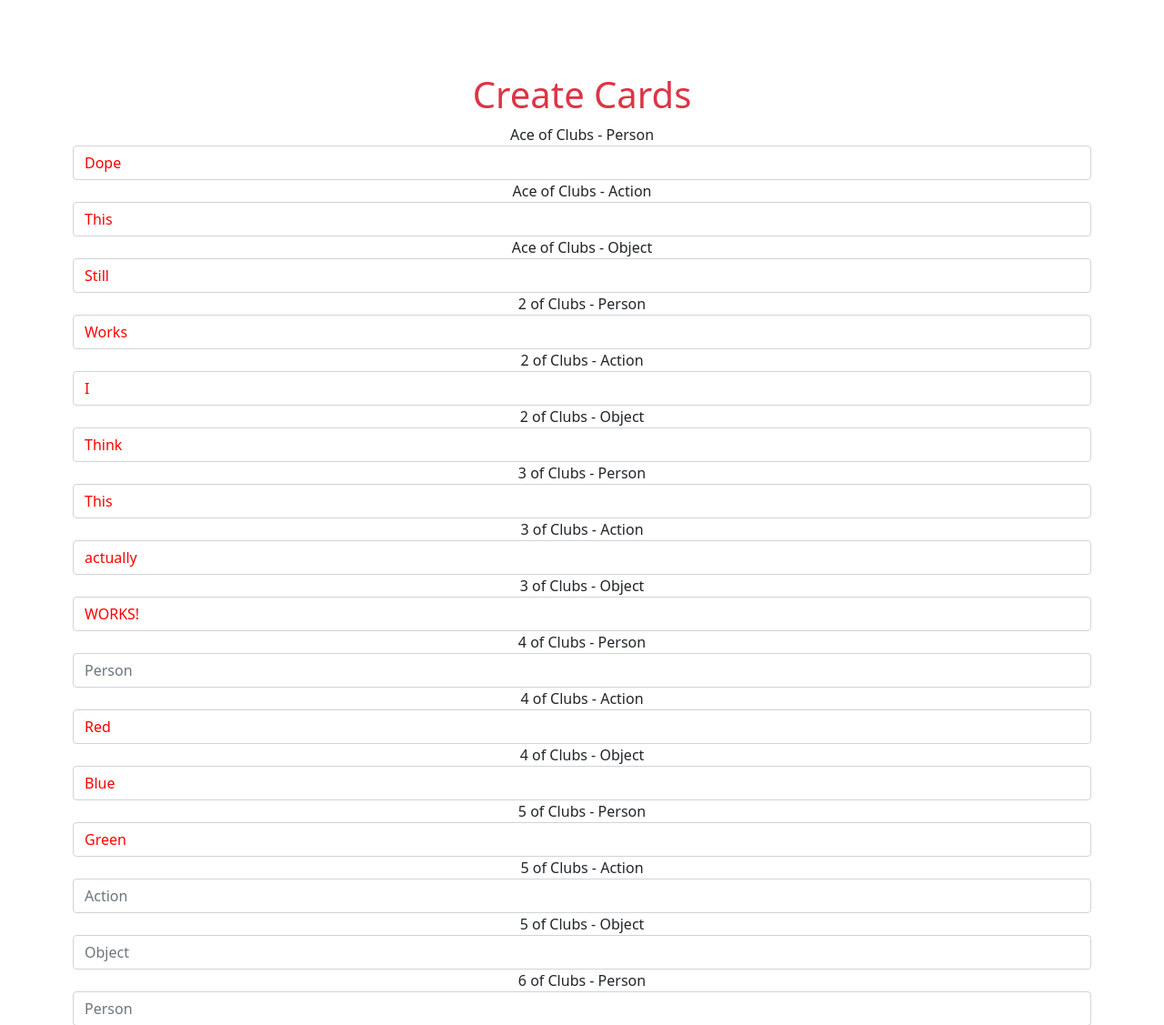
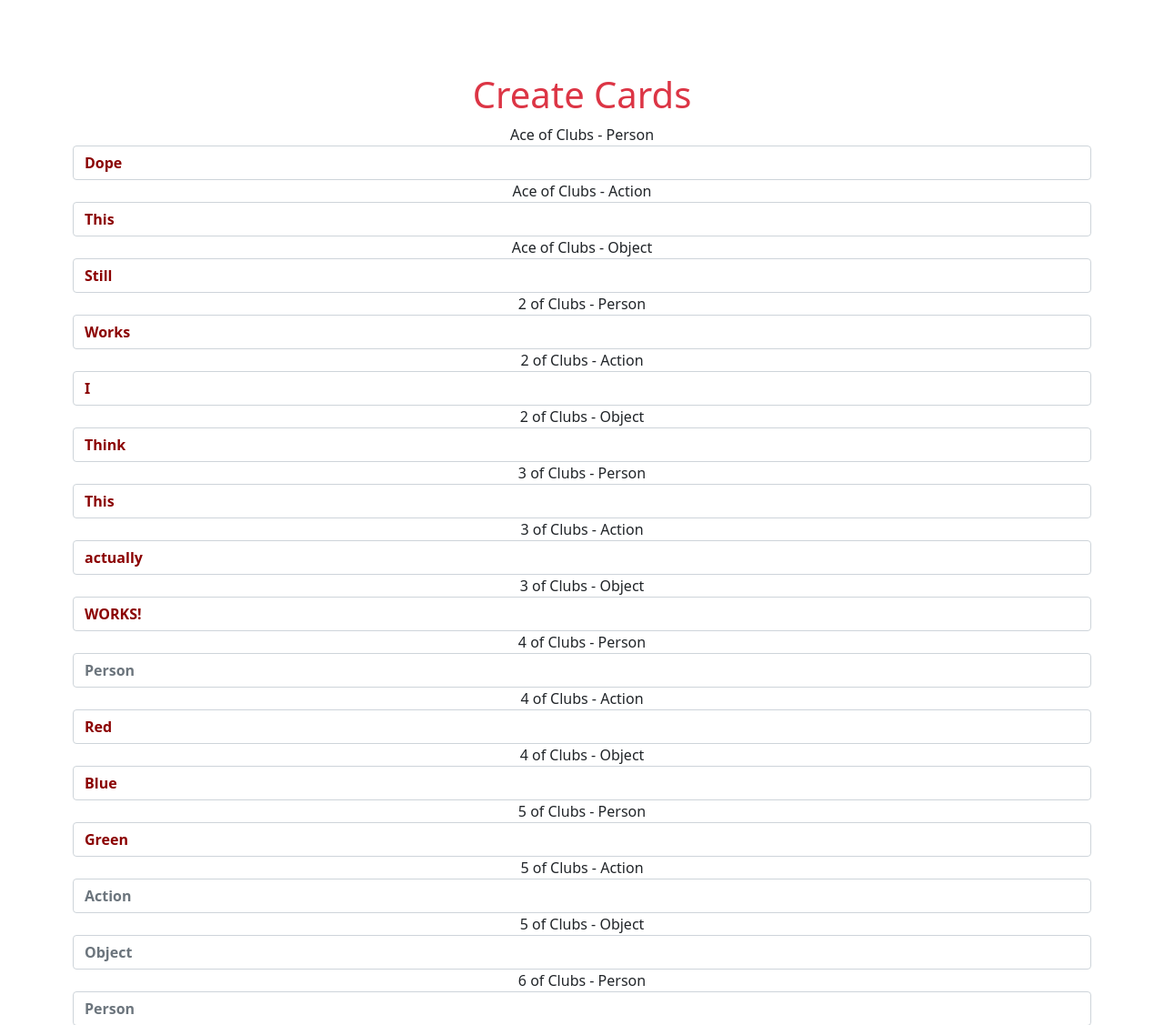
Before and after one commit to d-bliss/paocards, a Flask app: page /create in a window 1280 px wide. Shown: the part 76-1203 px from the top of the page at 91% size. Run offline with Flask 2, Linux system fonts and the light colour scheme; a user stored in the database is signed in; some libraries are stand-ins or nearby versions.

Commit message:
Wed, Jan 18, 2023, 10:30 PM +00:00

```diff
--- a/static/styles.css
+++ b/static/styles.css
@@ -10,7 +10,8 @@ nav .navbar-brand .blue {
 
 /* Colors the javascrip created text on the create cards input form */
 .red-text {
-    color: red;
+    color: #8B0000;
+    font-weight: bold;
 }
 
 nav .navbar-brand .red {
```
Also changed, not shown: 1 other file.
